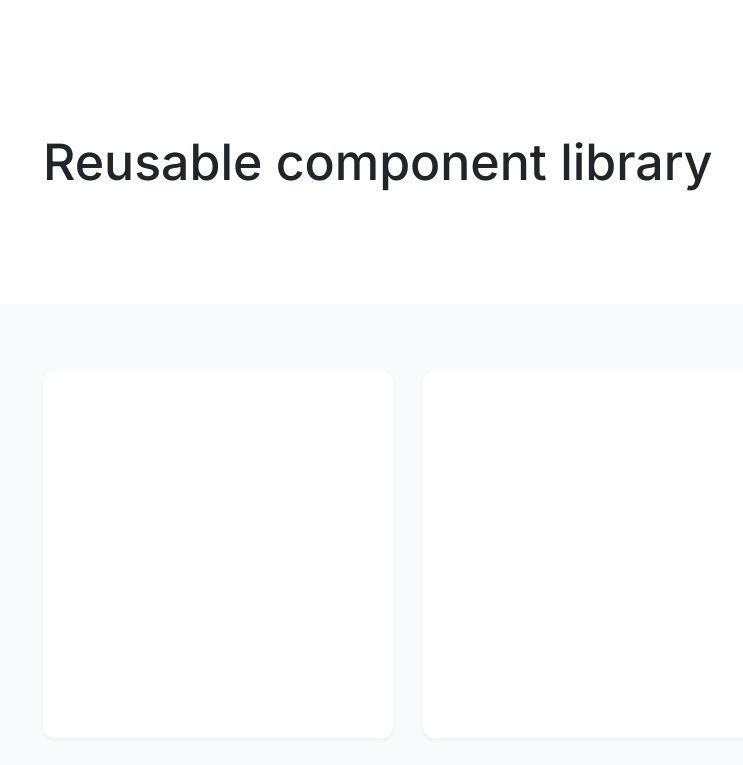
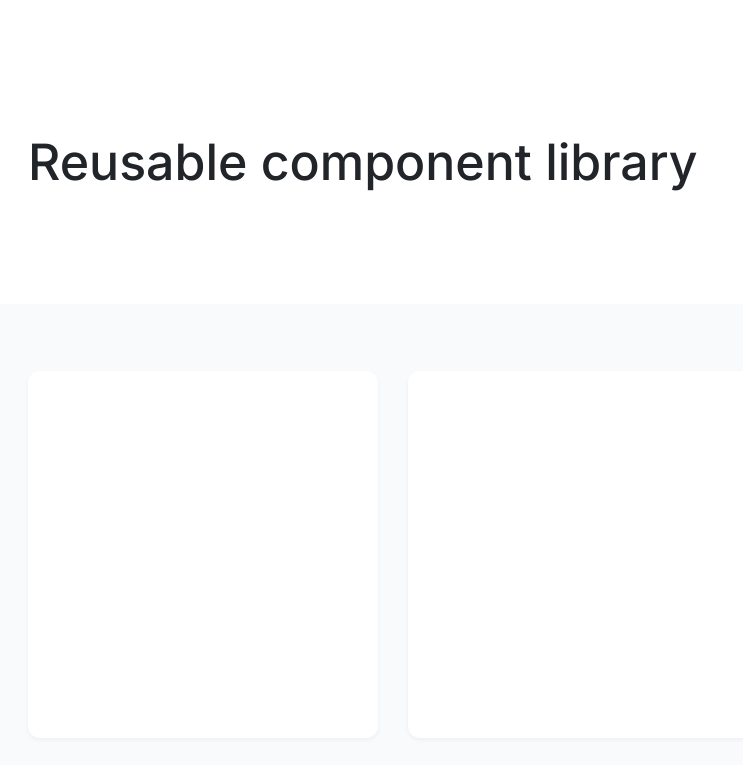
Before and after one commit to js-tasks-ru/htmlcss-20230714_evgeniav, a website: page index.html in a window 1280 px wide. Shown: the top 765 px of the page, without its empty margins (42-785 px from the left). Drawn offline with Linux system fonts and the light colour scheme.

Commit message:
change cards

```diff
--- a/components/container/container.css
+++ b/components/container/container.css
@@ -1,4 +1,5 @@
 .container{
-    max-width: 1110px;
+    max-width: 1140px;
     margin: 0 auto;
+    padding: 0 15px;
 }
```
